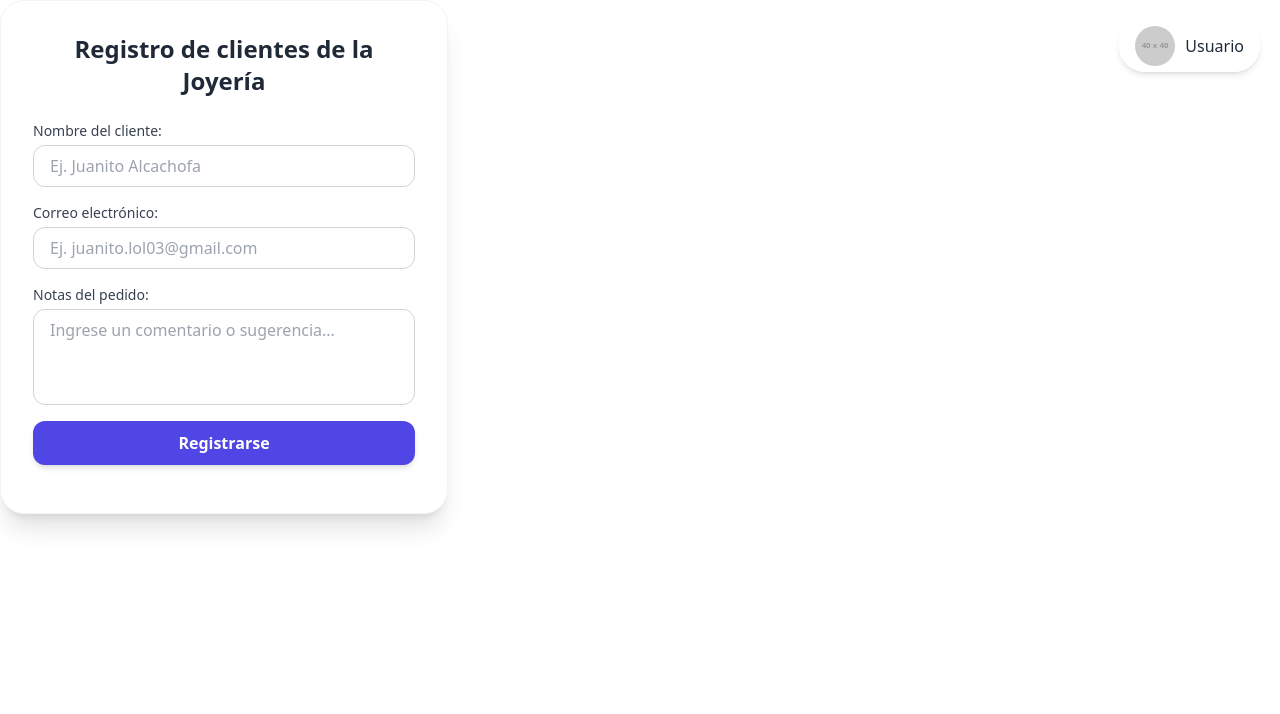
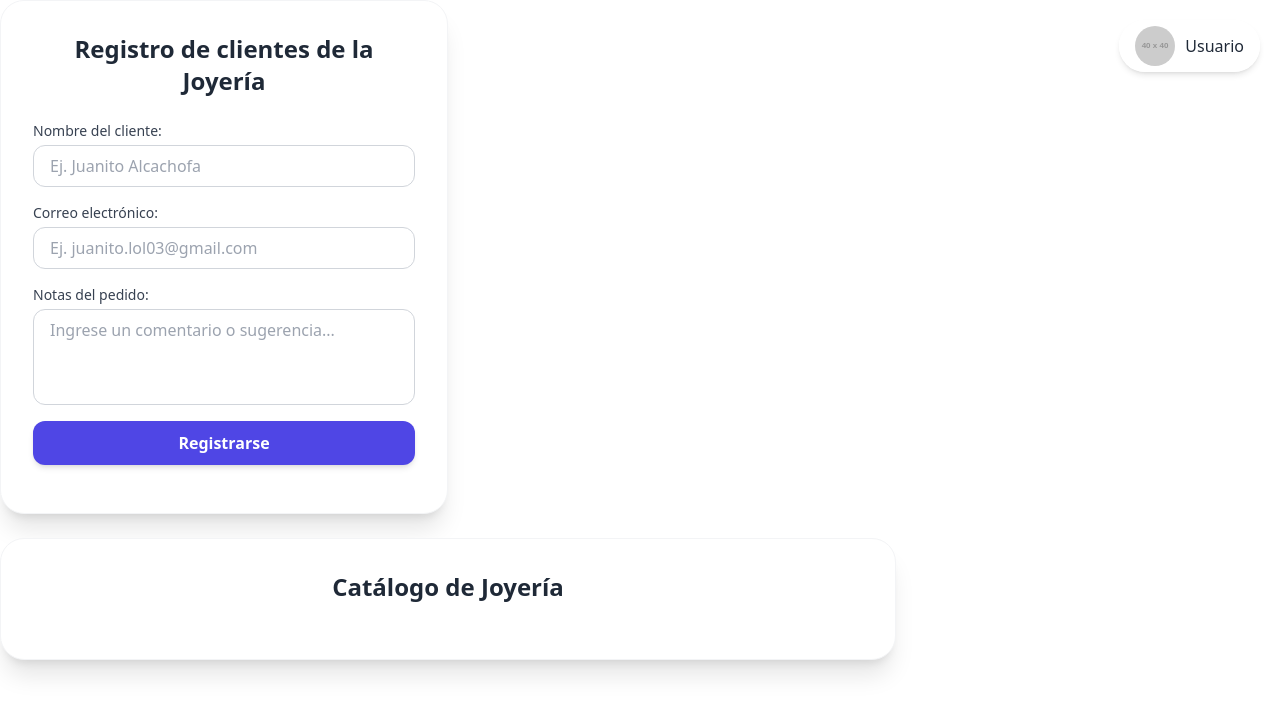
Before and after one commit to info3-fesc-2027-1/Equipo4-Modelo-Incremental, a website: page index.html in a window 1280 px wide. Drawn offline with nearby package versions, Linux system fonts and the light colour scheme.

Commit message:
Add catalog scripts and structure to index.html
avance del catalogo

```diff
--- a/index.html
+++ b/index.html
@@ -1,7 +1,11 @@
 <head>
     <script src="https://cdn.tailwindcss.com"></script>
     <script src="https://cdn.jsdelivr.net/npm/@supabase/supabase-js@2"></script>
+
+<!-- inicio parte del catalo -->
 <script src="./RF1/clientes.js" type="module"></script>
+<!-- fin parte del catalo -->
+    <script src="./RF2/catalogo.js" type="module"></script>
 </head>
 
 
@@ -46,7 +50,22 @@
         </button>
     </form>
 </div>
+<!-- inicio parte del catalogo -->
+</form>
+</div>
 
+<!-- RF2 - Catálogo de Joyería -->
+<div id="catalogo-container" class="w-full max-w-4xl bg-white p-8 rounded-3xl shadow-xl border border-gray-100 mt-6">
+
+    <h2 class="text-2xl font-bold text-gray-800 text-center mb-6">
+        Catálogo de Joyería
+    </h2>
+
+    <div id="catalogo-lista" class="grid grid-cols-1 md:grid-cols-2 gap-4">
+    </div>
+
+</div>
+<!--fin  parte del catalogo -->
 <div class="orders-section" style="display: none;">
     <h2>Cliente registrados</h2>
     <div id="ordersList" class="orders-grid"></div>
```
